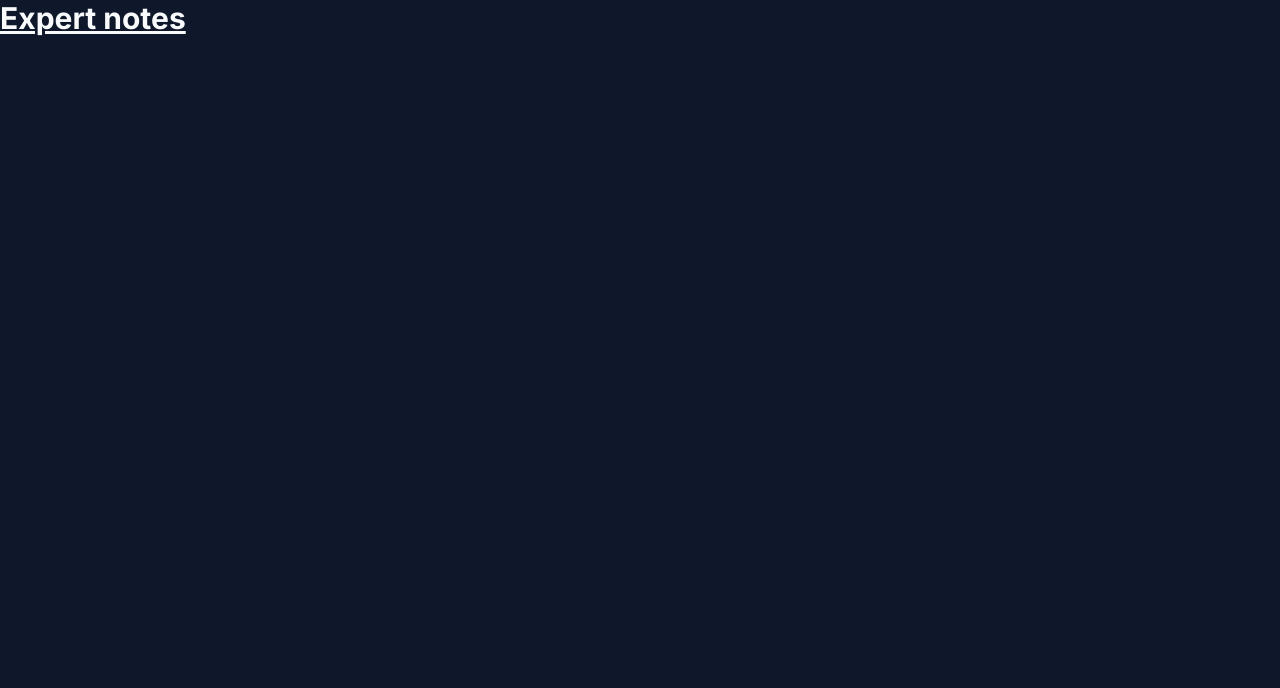
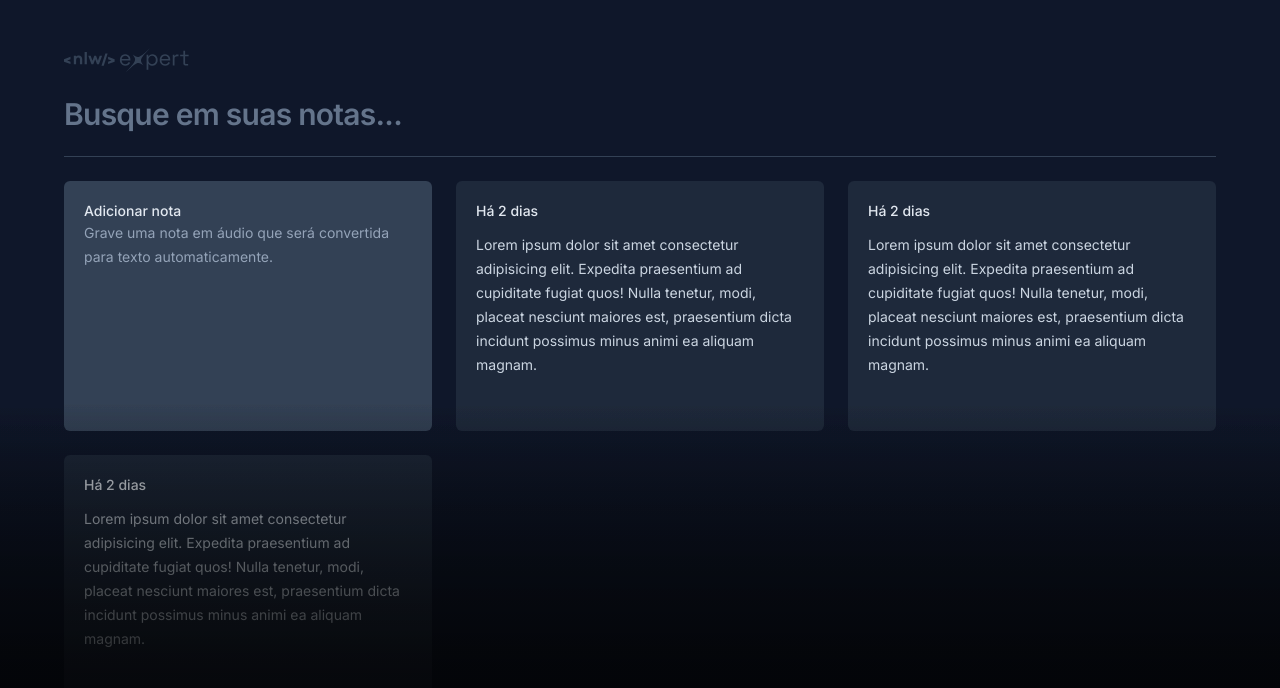
Before and after one commit to CaioVinicius7/expert-notes, a React (Vite) app: page / in a window 1280 px wide. Shown: the top 688 px of the page. Built offline with nearby package versions, Linux system fonts and the light colour scheme.

Commit message:
feat: :lipstick: Estilização base da aplicação

```diff
--- a/src/App.tsx
+++ b/src/App.tsx
@@ -1,3 +1,31 @@
+import logo from "./assets/logo-nlw-expert.svg";
+import { NewNoteCard } from "./components/NewNoteCard";
+import { NoteCard } from "./components/NoteCard";
+
 export function App() {
-  return <h1 className="text-3xl font-bold underline">Expert notes</h1>;
+  return (
+    <div className="mx-auto my-12 max-w-6xl space-y-6">
+      <img src={logo} alt="Logo" />
+
+      <form className="w-full">
+        <input
+          type="text"
+          placeholder="Busque em suas notas..."
+          className="w-full bg-transparent text-3xl font-semibold tracking-tight outline-none placeholder:text-slate-500"
+        />
+      </form>
+
+      <div className="h-px bg-slate-700" />
+
+      <div className="grid auto-rows-[250px] grid-cols-3 gap-6">
+        <NewNoteCard />
+
+        <NoteCard />
+
+        <NoteCard />
+
+        <NoteCard />
+      </div>
+    </div>
+  );
 }
--- /dev/null
+++ b/src/components/NewNoteCard.tsx
@@ -0,0 +1,11 @@
+export function NewNoteCard() {
+  return (
+    <button className="flex flex-col items-start rounded-md bg-slate-700 p-5 text-left outline-none hover:ring-2 hover:ring-slate-600 focus-visible:ring-2 focus-visible:ring-lime-400">
+      <span className="text-sm font-medium text-slate-200">Adicionar nota</span>
+
+      <p className="text-sm leading-6 text-slate-400">
+        Grave uma nota em áudio que será convertida para texto automaticamente.
+      </p>
+    </button>
+  );
+}
--- /dev/null
+++ b/src/components/NoteCard.tsx
@@ -0,0 +1,16 @@
+export function NoteCard() {
+  return (
+    <button className="flex flex-col items-start space-y-3 overflow-hidden rounded-md bg-slate-800 p-5 text-left outline-none hover:ring-2 hover:ring-slate-600 focus-visible:ring-2 focus-visible:ring-lime-400">
+      <span className="text-sm font-medium text-slate-200">Há 2 dias</span>
+
+      <p className="text-sm leading-6 text-slate-300">
+        Lorem ipsum dolor sit amet consectetur adipisicing elit. Expedita
+        praesentium ad cupiditate fugiat quos! Nulla tenetur, modi, placeat
+        nesciunt maiores est, praesentium dicta incidunt possimus minus animi ea
+        aliquam magnam.
+      </p>
+
+      <div className="pointer-events-none absolute bottom-0 left-0 right-0 h-1/2 bg-gradient-to-t from-black/60 to-black/0" />
+    </button>
+  );
+}
```
Also changed, not shown: src/assets/logo-nlw-expert.svg (added).
